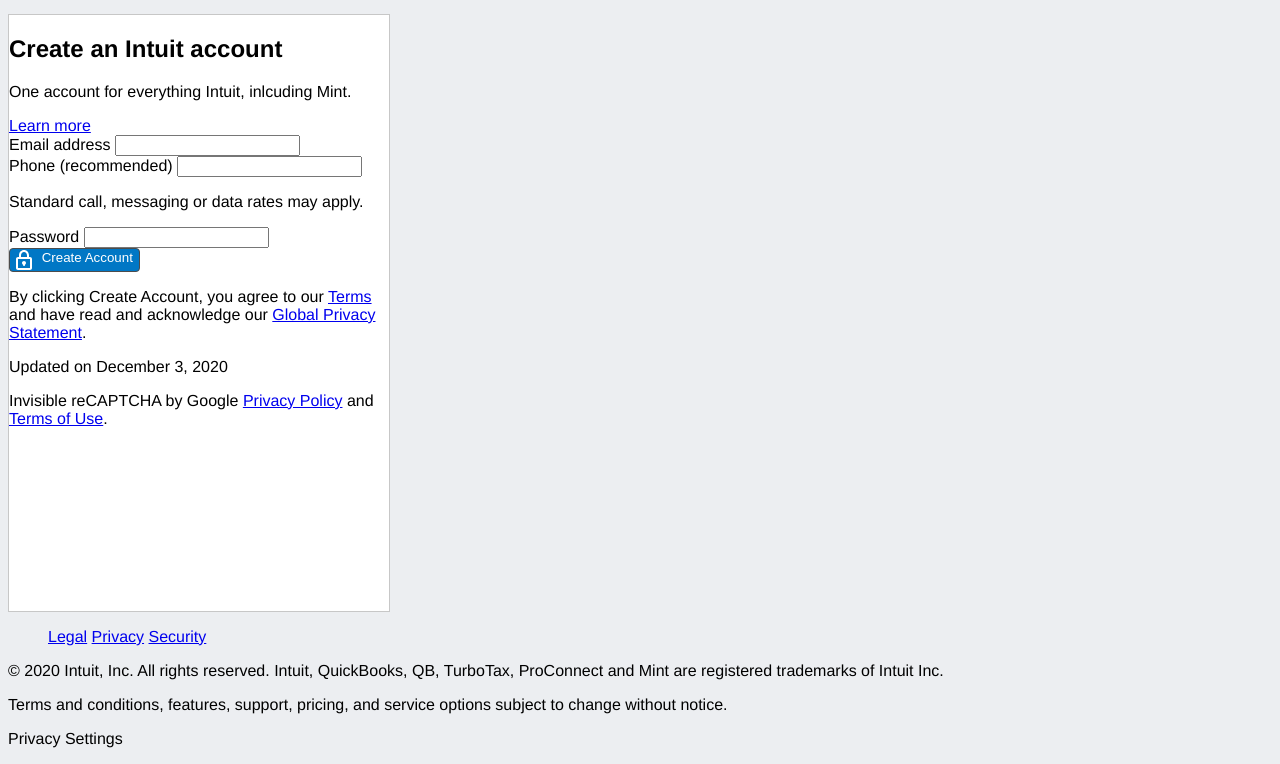
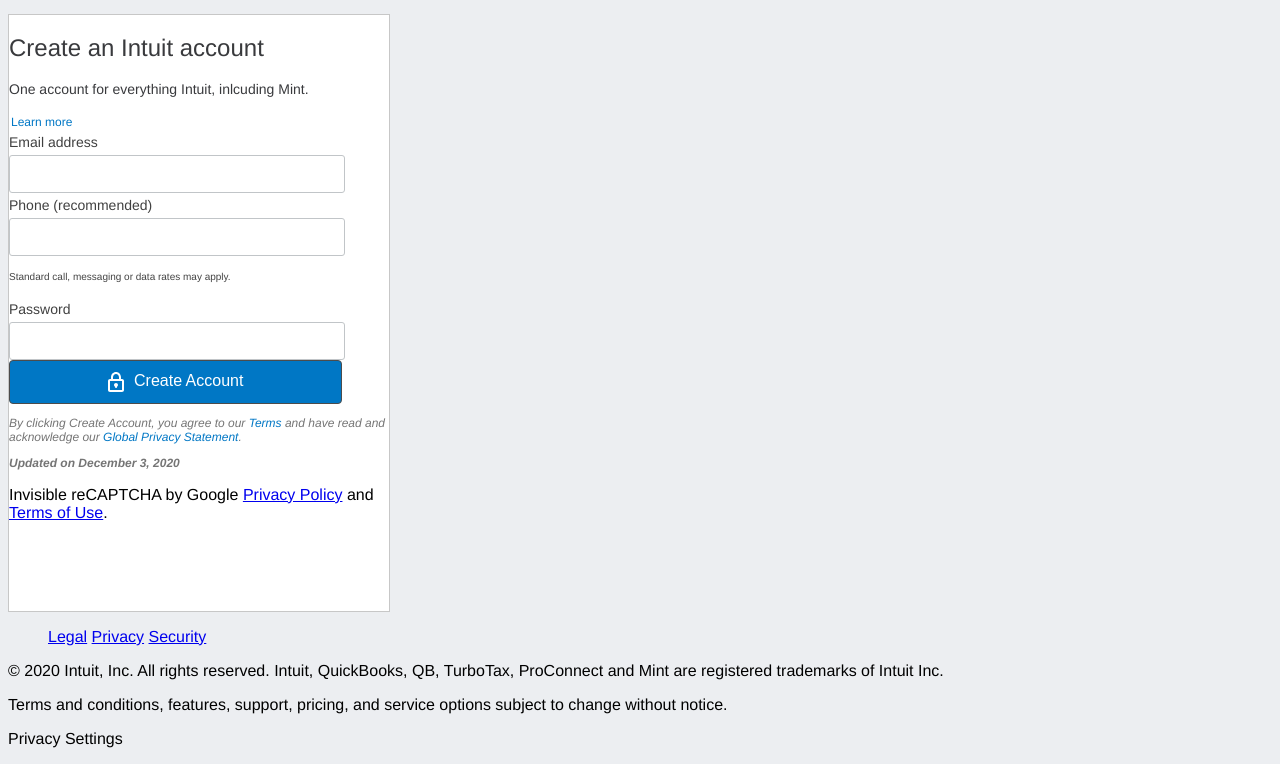
Before and after one commit to mrhaffner/HTML-Forms, a plain HTML site: page index.html in a window 1280 px wide. Shown: the part 88-852 px from the top of the page. Drawn offline with Linux system fonts and the light colour scheme.

Commit message:
added more style to the form area

```diff
--- a/index.html
+++ b/index.html
@@ -10,7 +10,7 @@
     <nav class="nav-top">
         <div class="inline">
             <p class="sign-in-txt">Already have an Intuit account?</p>
-            <a class="forgot-txt" href="https://accounts.intuit.com/signup.html?offering_id=Intuit.ifs.mint&namespace_id=50000026&redirect_url=https%3A%2F%2Fmint.intuit.com%2Foverview.event%3Ftask%3DS#">I forgot my User ID or Password</a>
+            <a class="link" href="https://accounts.intuit.com/signup.html?offering_id=Intuit.ifs.mint&namespace_id=50000026&redirect_url=https%3A%2F%2Fmint.intuit.com%2Foverview.event%3Ftask%3DS#">I forgot my User ID or Password</a>
         </div>
         <button class="btn" id="sign-in-btn" href="https://accounts.intuit.com/index.html?offering_id=Intuit.ifs.mint&namespace_id=50000026&redirect_url=https%3A%2F%2Fmint.intuit.com%2Foverview.event%3Ftask%3DS">
             <span class="lock-img"></span>
@@ -39,9 +39,9 @@
         </section>
         <section class="form-container">
             <div>
-                <h2>Create an Intuit account</h2>
-                <p>One account for everything Intuit, inlcuding Mint.</p>
-                <a href="https://accounts-help.lc.intuit.com/questions/1582580-creating-an-account">Learn more</a>
+                <h2 class="title">Create an Intuit account</h2>
+                <p class="sub-title">One account for everything Intuit, inlcuding Mint.</p>
+                <a class="link" href="https://accounts-help.lc.intuit.com/questions/1582580-creating-an-account">Learn more</a>
             </div>
             <form>
                 <div>
@@ -55,7 +55,7 @@
                         Phone (recommended)
                         <input type="tel" name="phone">
                     </label>
-                    <p>Standard call, messaging or data rates may apply.</p>
+                    <p class="warn-txt">Standard call, messaging or data rates may apply.</p>
 
                 </div>
                 <div>
@@ -64,14 +64,14 @@
                         <input type="password" name="password">
                     </label>
                 </div>
-                <button class="btn">
+                <button class="btn create-btn">
                     <span class="lock-img"></span>
                     Create Account
                 </button>
             </form>
             <div>
-                <p>By clicking Create Account, you agree to our <a href="https://www.mint.com/terms">Terms</a> and have read and acknowledge our <a href="https://www.intuit.com/privacy/statement/">Global Privacy Statement</a>.</p>
-                <p>Updated on December 3, 2020</p>
+                <p class="disclaimer">By clicking Create Account, you agree to our <a href="https://www.mint.com/terms">Terms</a> and have read and acknowledge our <a href="https://www.intuit.com/privacy/statement/">Global Privacy Statement</a>.</p>
+                <p class="disclaimer-bold">Updated on December 3, 2020</p>
             </div>
             <div>
                 <p>Invisible reCAPTCHA by Google <a href="https://www.google.com/intl/en/policies/privacy/">Privacy Policy</a> and <a href="https://www.google.com/intl/en/policies/terms/">Terms of Use</a>.</p>
--- a/style.css
+++ b/style.css
@@ -32,7 +32,7 @@ li {
     margin: 2px;
 }
 
-.forgot-txt {
+.link {
     color: #0077C5;
     text-decoration: none;
     text-align: right;
@@ -134,3 +134,75 @@ li {
     width: 380px;
     height: 596px;
 }
+
+.title {
+    color: #393A3D;
+    font-weight: 400;
+    line-height: 1.1;
+    font-size: 24px;
+}
+
+.sub-title {
+    color: #393A3D;
+    font-size: 14px;
+    font-weight: 300;
+    line-height: 1.2;
+}
+
+label {
+    font-weight: normal;
+    color: #404040;
+    font-size: 14px;
+    line-height: 25px;
+}
+
+input {
+    border: 1px solid #C1C5C8;
+    height: 34px;
+    width: 320px;
+    min-width: 160px;
+    padding-left: 8px;
+    padding-right: 6px;
+    color: #000000;
+    outline: none;
+    border-radius: 3px;
+    line-height: 1.3em;
+}
+
+input:focus {
+    border: 1px solid #52A8EC;
+    border-color: rgba(82, 168, 236, 0.8);
+    box-shadow: 0 1px 1px rgba(0, 0, 0, 0.075) inset, 0 0 8px rgba(82, 168, 236, 0.6);
+}
+
+.warn-txt {
+    padding: 5px 0;
+    font-size: 10px;
+    color: #444;
+}
+
+.create-btn {
+    width: 333px;
+    height: 44px;
+    font-size: 16px;
+    font-weight: normal;
+    padding: 6px 12px;
+}
+
+.disclaimer {
+    font-size: 12px;
+    font-style: italic;
+    color: #757575;
+}
+
+.disclaimer a {
+    color: #0077C5;
+    text-decoration: none;
+}
+
+.disclaimer-bold {
+    font-size: 12px;
+    font-style: italic;
+    color: #757575;
+    font-weight: bold;
+}
```
